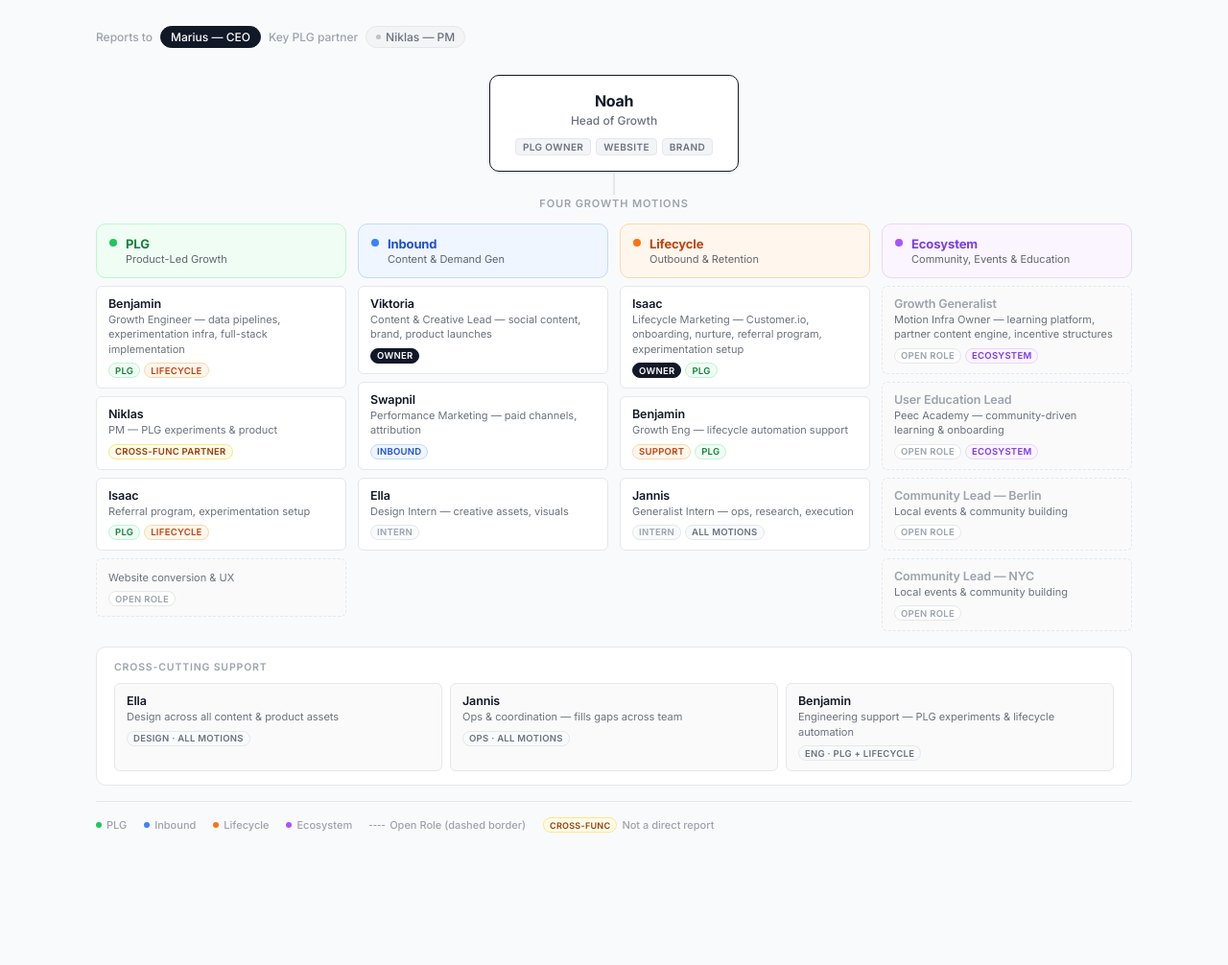
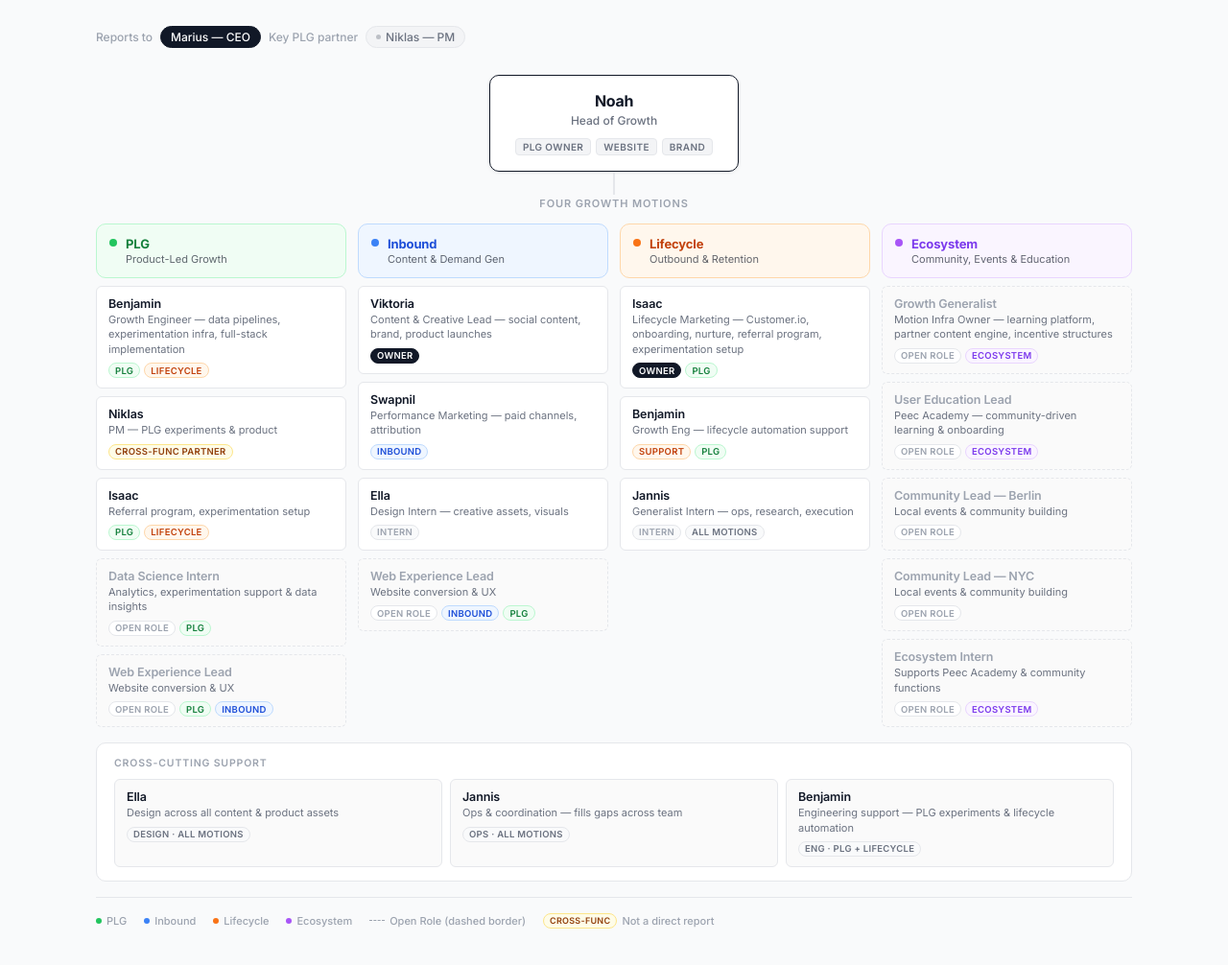
Before and after one commit to noahw13/growth-org, a website: page index.html in a window 1280 px wide. Shown: the part 86-1092 px from the top of the page at 96% size. Before the commit the page ends 1014 px from the top, so only its background shows below. Drawn offline with Linux system fonts and the light colour scheme.

Commit message:
Update index.html

```diff
--- a/index.html
+++ b/index.html
@@ -279,8 +279,22 @@
       </div>
 
       <div class="pcard open">
+        <div class="pname">Data Science Intern</div>
+        <div class="prole">Analytics, experimentation support & data insights</div>
+        <div class="pbadges">
+          <span class="badge b-open">Open Role</span>
+          <span class="badge b-plg">PLG</span>
+        </div>
+      </div>
+
+      <div class="pcard open">
+        <div class="pname">Web Experience Lead</div>
         <div class="prole">Website conversion & UX</div>
-        <div class="pbadges"><span class="badge b-open">Open Role</span></div>
+        <div class="pbadges">
+          <span class="badge b-open">Open Role</span>
+          <span class="badge b-plg">PLG</span>
+          <span class="badge b-inbound">Inbound</span>
+        </div>
       </div>
     </div>
 
@@ -310,6 +324,16 @@
         <div class="pname">Ella</div>
         <div class="prole">Design Intern — creative assets, visuals</div>
         <div class="pbadges"><span class="badge b-intern">Intern</span></div>
+      </div>
+
+      <div class="pcard open">
+        <div class="pname">Web Experience Lead</div>
+        <div class="prole">Website conversion & UX</div>
+        <div class="pbadges">
+          <span class="badge b-open">Open Role</span>
+          <span class="badge b-inbound">Inbound</span>
+          <span class="badge b-plg">PLG</span>
+        </div>
       </div>
     </div>
 
@@ -390,6 +414,15 @@
         <div class="prole">Local events & community building</div>
         <div class="pbadges"><span class="badge b-open">Open Role</span></div>
       </div>
+
+      <div class="pcard open">
+        <div class="pname">Ecosystem Intern</div>
+        <div class="prole">Supports Peec Academy & community functions</div>
+        <div class="pbadges">
+          <span class="badge b-open">Open Role</span>
+          <span class="badge b-ecosystem">Ecosystem</span>
+        </div>
+      </div>
     </div>
 
   </div><!-- /motions-grid -->
```
